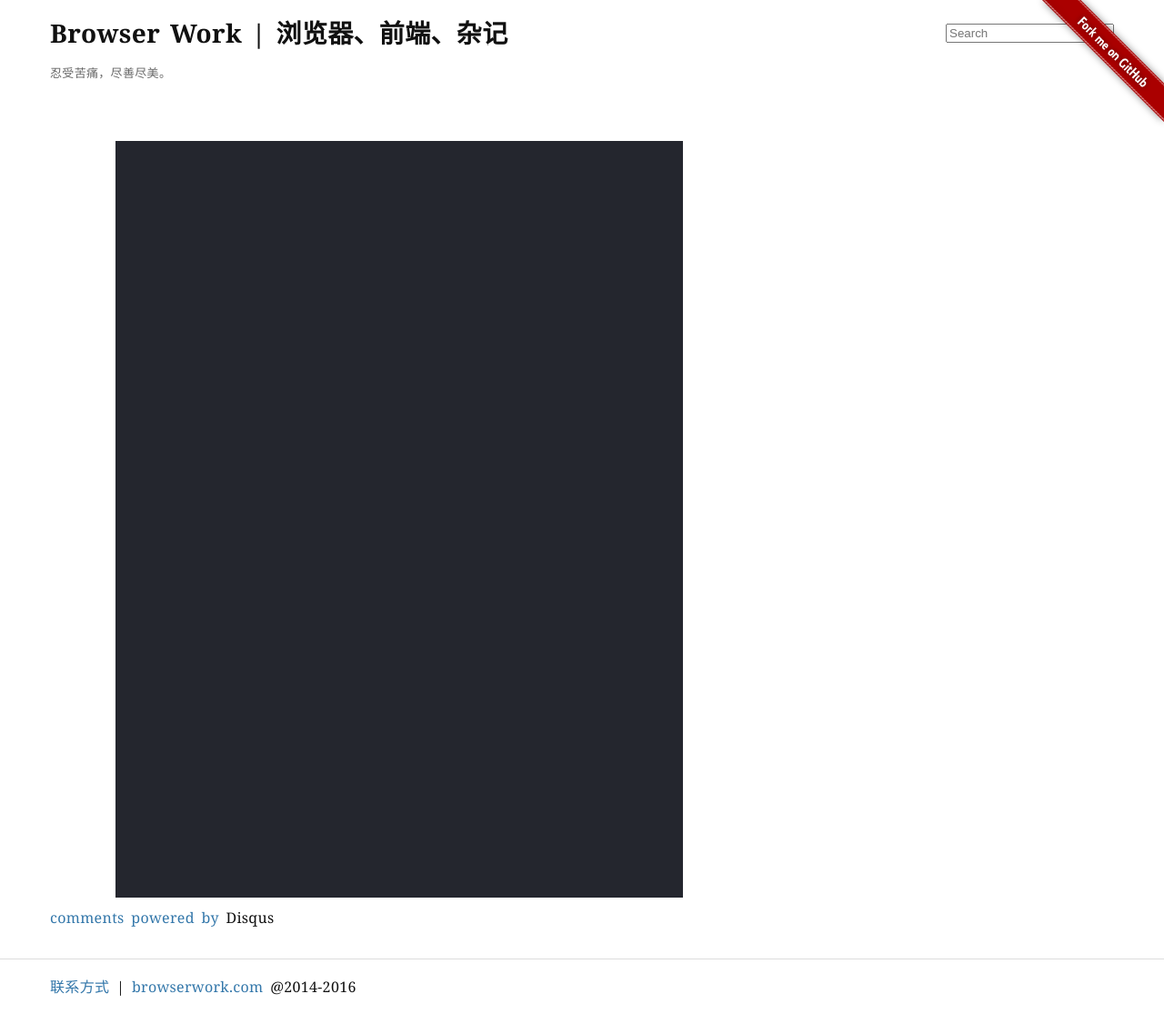
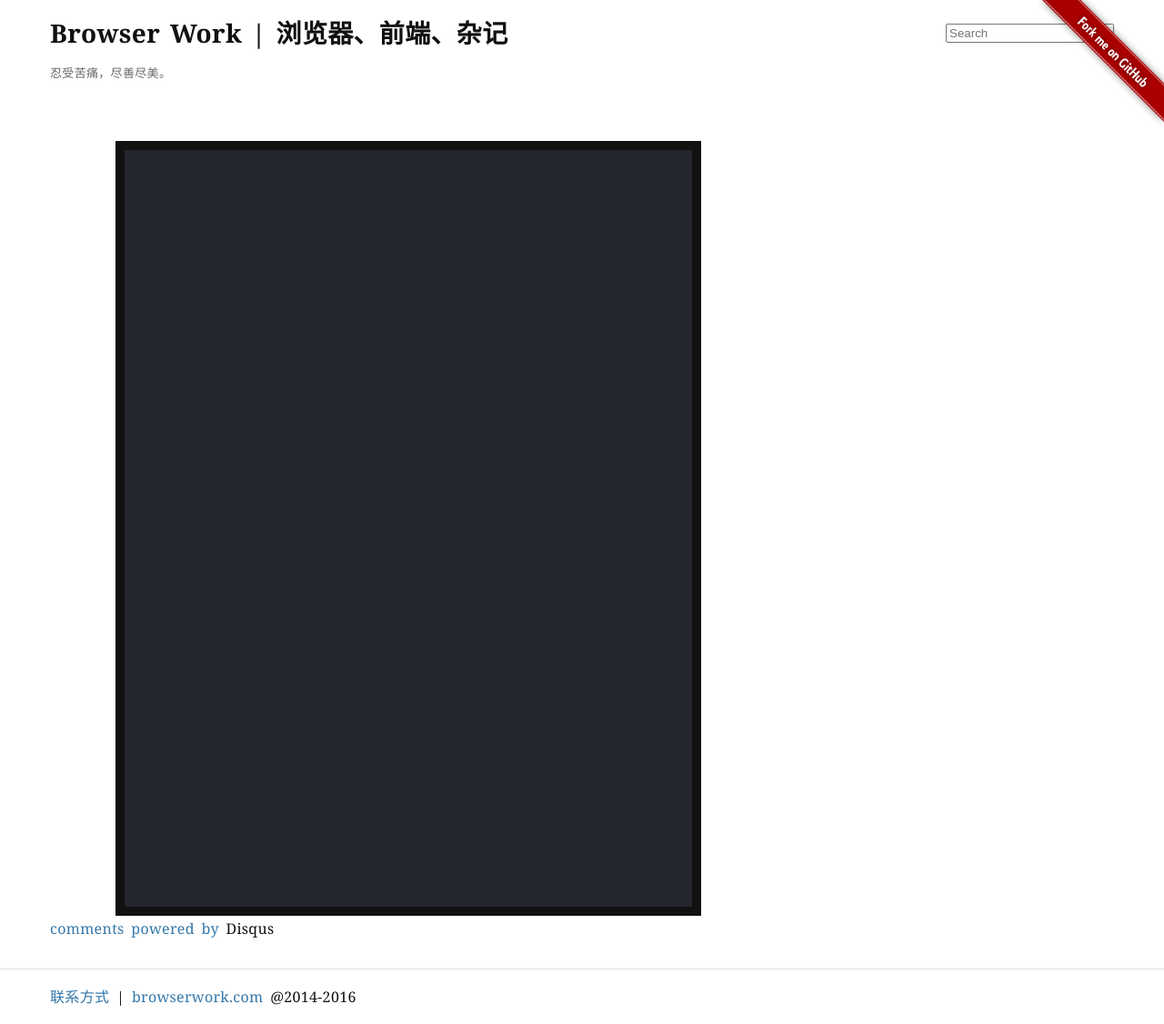
Before and after one commit to aaronz/aaronz.github.com, a Jekyll site: the page built from drawing.html, in a window 1280 px wide. Shown: the whole page at 91% size. Built offline with Jekyll 4.4.1, drawn with Linux system fonts in a browser that asks for light colours; Markdown is read by kramdown in place of the engine named in the settings; comment, search, counter and statistics services are not loaded.

Commit message:
update drawing page styles.

```diff
--- a/assets/css/main.css
+++ b/assets/css/main.css
@@ -244,8 +244,13 @@ h3{
   margin-right:4rem;
 }
 
+.image-list ul{
+  margin-top:0;
+}
+
 .image-gallary{
   display:inline-block;
+  border: 10px solid;
 }
 
 .latest-posts{
```
